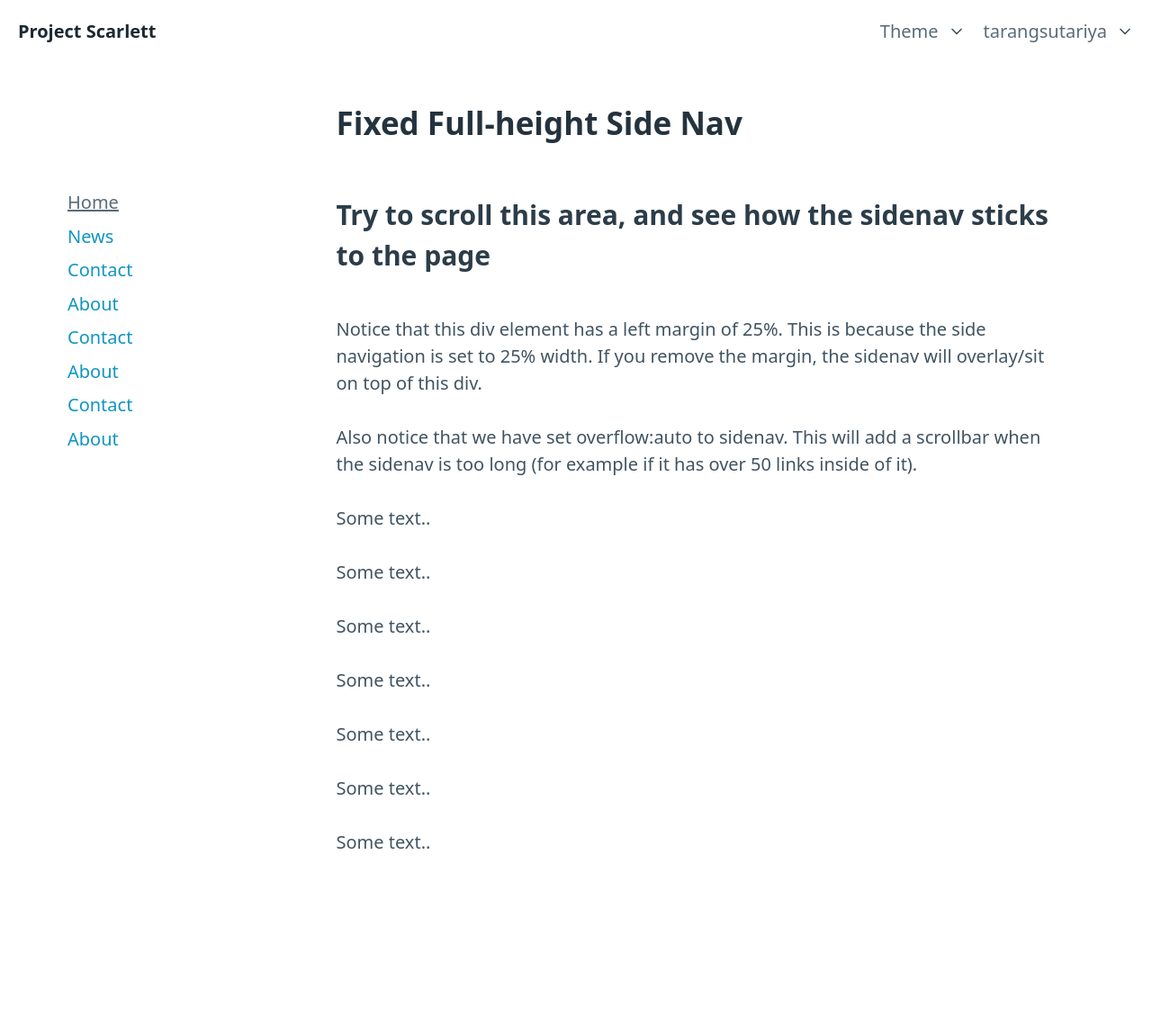
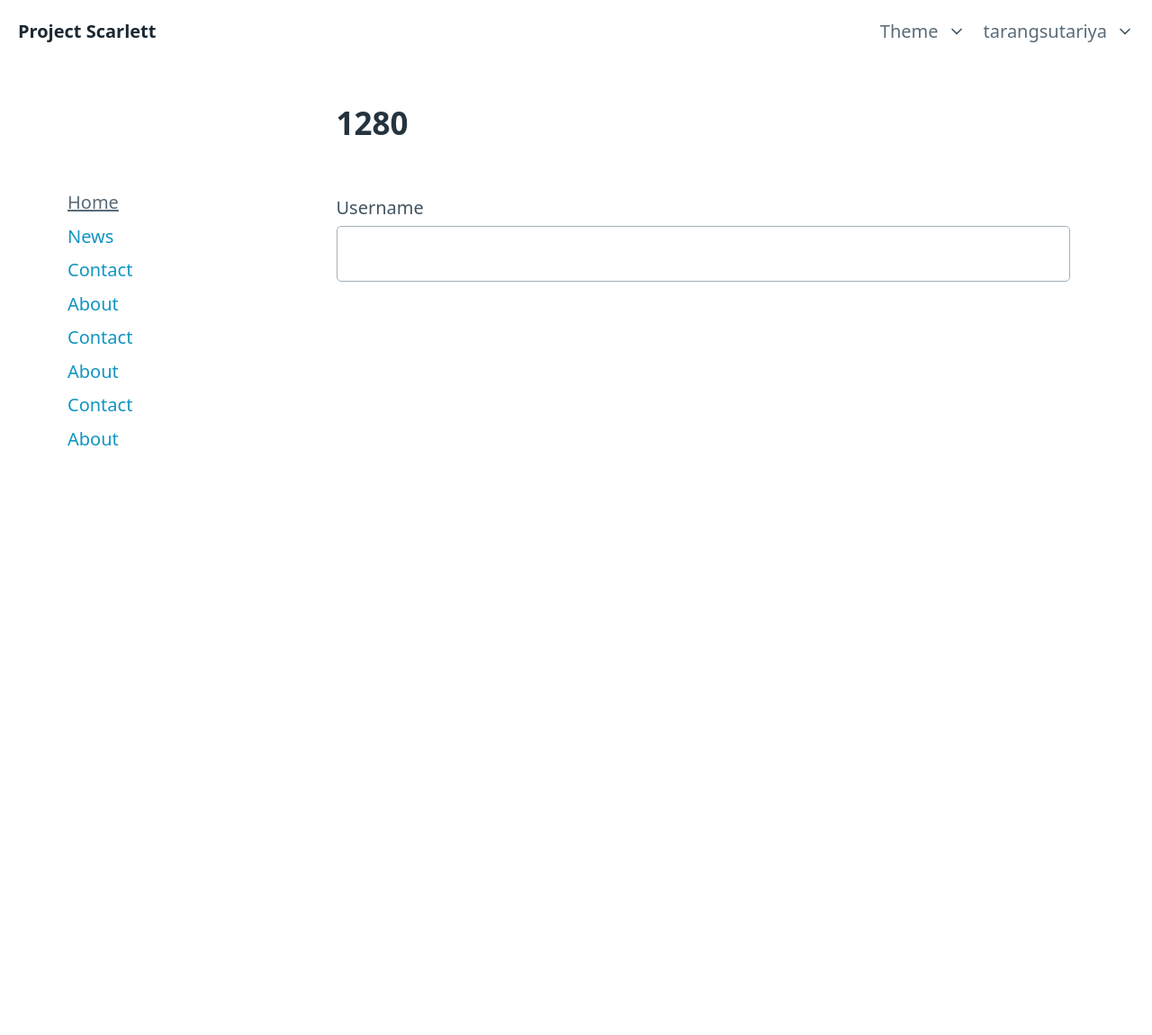
Before and after one commit to tarangsutariya/project-scarlett, a Flask app: page /dashboard/grid in a window 1280 px wide. Shown: the whole page at 90% size. Run offline with Flask 2, Linux system fonts and the light colour scheme.

```diff
--- a/src/blueprints/users/templates/testgrid.html
+++ b/src/blueprints/users/templates/testgrid.html
@@ -8,6 +8,8 @@
     <meta name="description" content="login to admin pannel.">
 
 
+
+
     <!-- Pico.css -->
     <link rel="stylesheet" href="https://unpkg.com/@picocss/pico@latest/css/pico.min.css">
 
@@ -15,10 +17,20 @@
     <link rel="stylesheet" href="./static/custom.css">
 
 
+<script>
+async function printwidth(){
+  while(true){
+    await new Promise(r => setTimeout(r, 500));
+    document.getElementById("he").innerText=window.innerWidth
 
+  }
+}
+printwidth()
+</script>
 
 
 <style>
+  @media(min-width : 640px){
 .uul {
   list-style-type: none;
   position: fixed;
@@ -30,7 +42,14 @@
   overflow: auto;
 }
 
-/* .uul{
+#contentblock{
+  margin-left:25%;
+  padding:1px 16px;
+  height:1000px;
+}
+  }
+@media(max-width : 640px) {
+.uul{
     float: left;
   display: block;
   color: #f2f2f2;
@@ -43,8 +62,16 @@
 .lii{
     display: inline;
     margin: 2px;
-} */
+}
 
+#contentblock{
+
+  padding:1px 16px;
+  height:1000px;
+}
+
+
+ }
 </style>
 
   </head>
@@ -100,20 +127,12 @@
             <li class="lii"><a href="#about">About</a></li>
           </ul>
 
-          <div style="margin-left:25%;padding:1px 16px;height:1000px;">
+          <div id="contentblock">
 
             <!-- <div style="padding:1px 16px;height:1000px;"> -->
-            <h2>Fixed Full-height Side Nav</h2>
-            <h3>Try to scroll this area, and see how the sidenav sticks to the page</h3>
-            <p>Notice that this div element has a left margin of 25%. This is because the side navigation is set to 25% width. If you remove the margin, the sidenav will overlay/sit on top of this div.</p>
-            <p>Also notice that we have set overflow:auto to sidenav. This will add a scrollbar when the sidenav is too long (for example if it has over 50 links inside of it).</p>
-            <p>Some text..</p>
-            <p>Some text..</p>
-            <p>Some text..</p>
-            <p>Some text..</p>
-            <p>Some text..</p>
-            <p>Some text..</p>
-            <p>Some text..</p>
+            <h2 id="he">Fixed Full-height Side Nav</h2>
+         <label>Username</label>
+         <input type="text">
           </div>
 
     </main><!-- ./ Main -->
```
